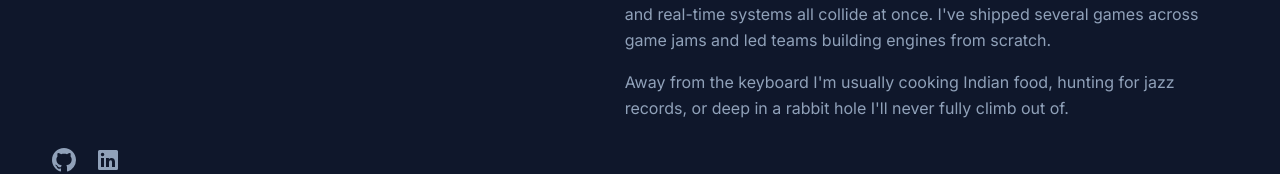
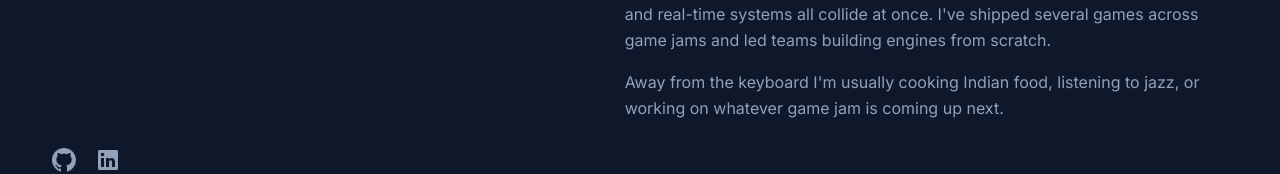
Before and after one commit to vchadha/portfolio, a Next.js app: page / in a window 1280 px wide. Shown: the part 532-706 px from the top of the page. Built offline with nearby package versions, Linux system fonts and the light colour scheme.

Commit message:
Update about tag line to be more about games

```diff
--- a/src/components/sections/About.tsx
+++ b/src/components/sections/About.tsx
@@ -60,8 +60,8 @@ export default function About() {
           scratch.
         </p>
         <p>
-          Away from the keyboard I'm usually cooking Indian food, hunting for
-          jazz records, or deep in a rabbit hole I'll never fully climb out of.
+          Away from the keyboard I'm usually cooking Indian food, listening to
+          jazz, or working on whatever game jam is coming up next.
         </p>
       </div>
     </section>
```
